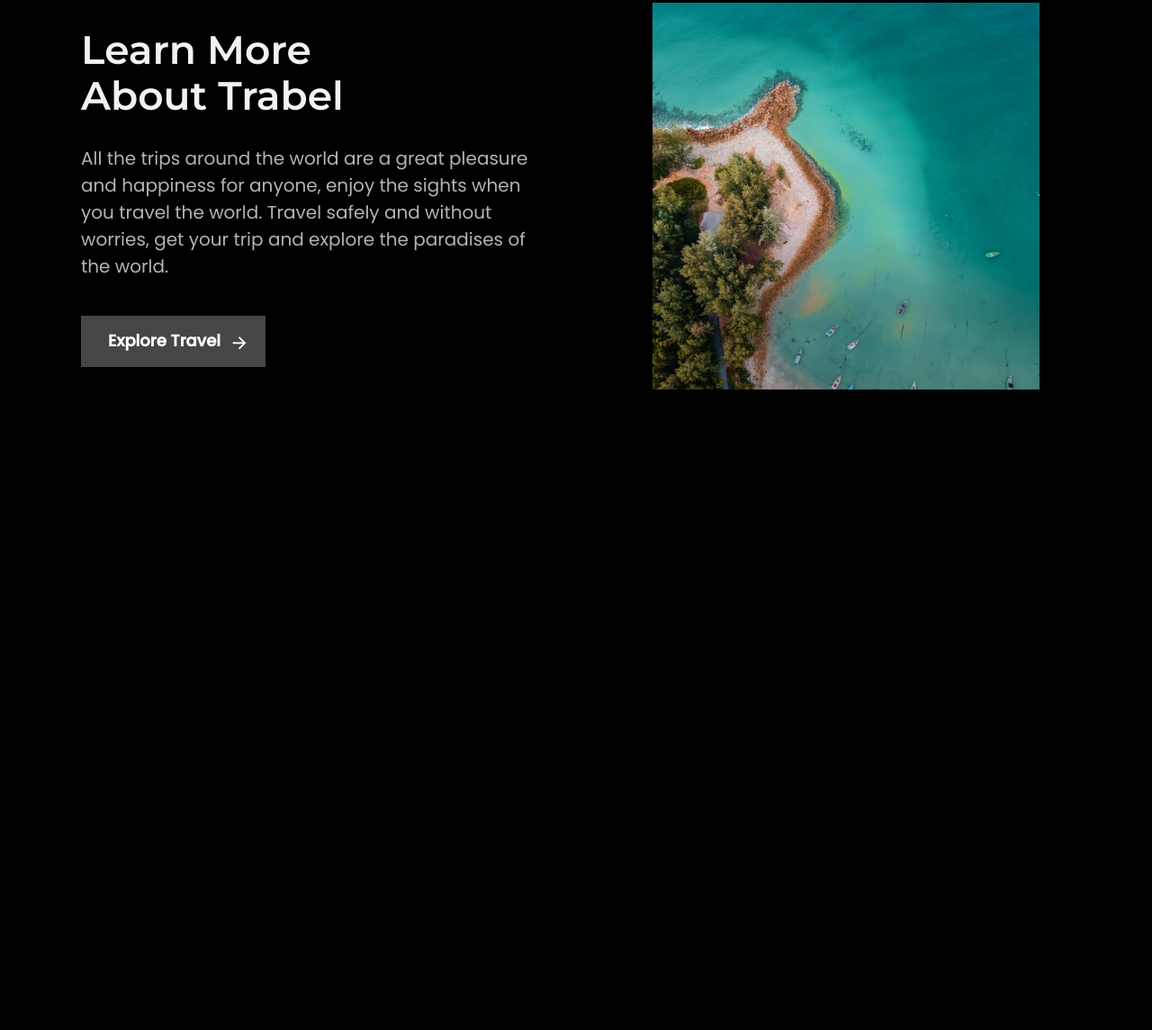
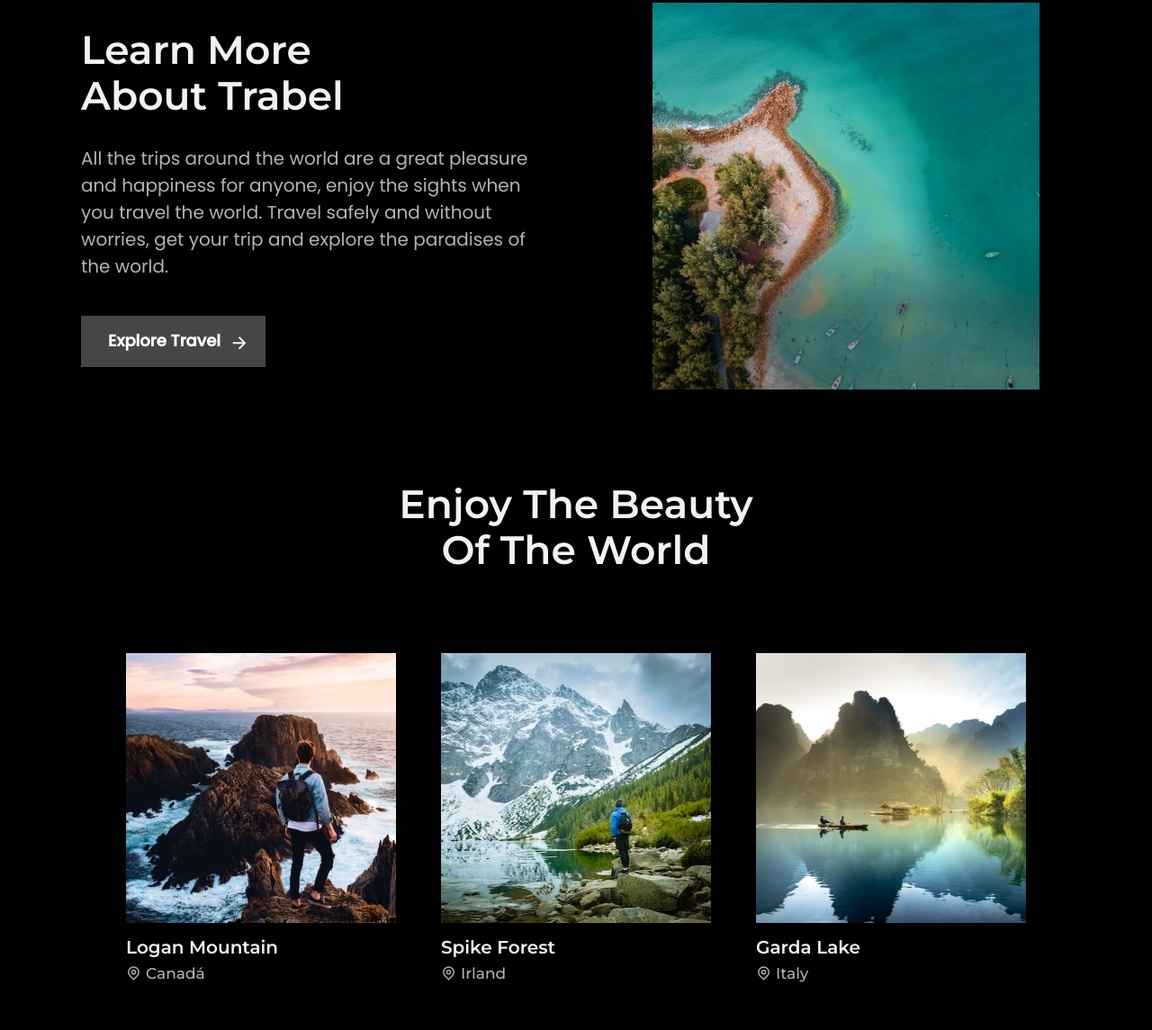
Before and after one commit to Sara-pyon/Travel_website, a plain HTML site: page index.html in a window 1280 px wide. Shown: the part 965-2110 px from the top of the page at 90% size. Before the commit the page ends 1450 px from the top, so only its background shows below. Drawn offline with nearby package versions, Linux system fonts and the light colour scheme.

Commit message:
build a popular component

```diff
--- a/css/styles.css
+++ b/css/styles.css
@@ -213,7 +213,7 @@ img{
     height: 100%;
     background: linear-gradient(180deg,
                 hsla(0, 0%, 0%, 0) 58%,
-                hsl(0,0%,0%, 0.2) 78%);
+                hsl(0,0%,0%, 0.3) 78%);
     z-index: 1;
 }
 .card{
@@ -405,3 +405,59 @@ img{
         width: 430px;
     }
 }
+
+/* =============================== POPULAR ====================================== */
+.popular{
+    padding-block: 5rem;
+}
+.popular__title{
+    text-align: center;
+    padding-bottom: 4rem;
+}
+.popular__cards{
+    justify-content: center;
+    row-gap: 5rem;
+}
+.popular__card{
+    width: 250px;
+}
+.popular__name{
+    font-size: 1.7rem;
+    font-family: var(--fontstyle-secondary);
+    font-weight: var(--font-bold);
+    padding-block: 1.3rem 0.5rem;
+}
+.popular__location{
+    font-size: 1.4rem;
+    font-family: var(--fontstyle-secondary);
+    color: var(--color-text);
+}
+.popular__location > i{
+    padding-right: 5px;
+}
+@media screen and (min-width:768px){
+    .popular__cards{
+        grid-template-columns: repeat(2, 300px);
+        justify-content: center;
+    }
+    .popular__card{
+        justify-self: center;
+    }
+}
+@media screen and (min-width:1024px){
+    .popular__cards{
+        padding-top: 5rem;
+        grid-template-columns: repeat(3, 350px);
+    }
+    .popular__card{
+        width: 300px;
+    }
+    .popular__name{
+        font-size: 2rem;
+    }
+    .popular__location{
+        font-size: 1.7rem;
+    }
+}
+
+/* =============================== EXPLORE ====================================== */
--- a/index.html
+++ b/index.html
@@ -91,7 +91,34 @@
                 <div class="about__card-shadow card__shadow"></div>
             </div>
         </div>
+    </section>
 
+    <section class="popular" id="popular">
+        <div class="section__container container">
+            <h2 class="popular__title about__title">Enjoy The Beauty<br>Of The World</h2>
+
+            <div class="popular__cards grid">
+                <div class="popular__card">
+                    <div class="card"><img src="images/popular-mountain.jpg" alt="" class="card-img popular__card-img"></div>
+                    <div class="card__shadow"></div>
+                    <h3 class="popular__name">Logan Mountain</h3>
+                    <p class="popular__location"><i class="ri-map-pin-line"></i>Canadá</p>
+                </div>
+
+                <div class="popular__card">
+                    <div class="card"><img src="images/popular-forest.jpg" alt="" class="card-img popular__card-img"></div>
+                    <div class="card__shadow"></div>
+                    <h3 class="popular__name">Spike Forest</h3>
+                    <p class="popular__location"><i class="ri-map-pin-line"></i>Irland</p>
+                </div>
+                <div class="popular__card">
+                    <div class="card"><img src="images/popular-lake.jpg" alt="" class="card-img popular__card-img"></div>
+                    <div class="card__shadow"></div>
+                    <h3 class="popular__name">Garda Lake</h3>
+                    <p class="popular__location"><i class="ri-map-pin-line"></i>Italy</p>
+                </div>
+            </div>
+        </div>
     </section>
 
     <!-- =====================RELAX JS====================== -->
```
